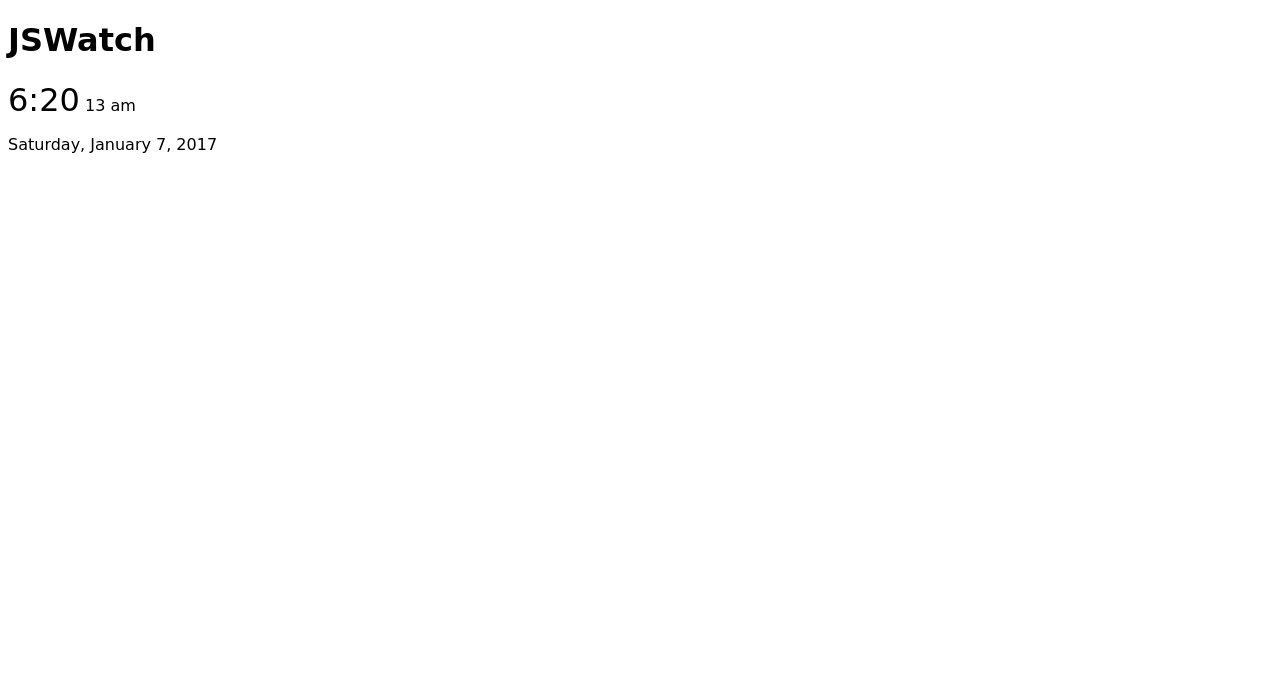
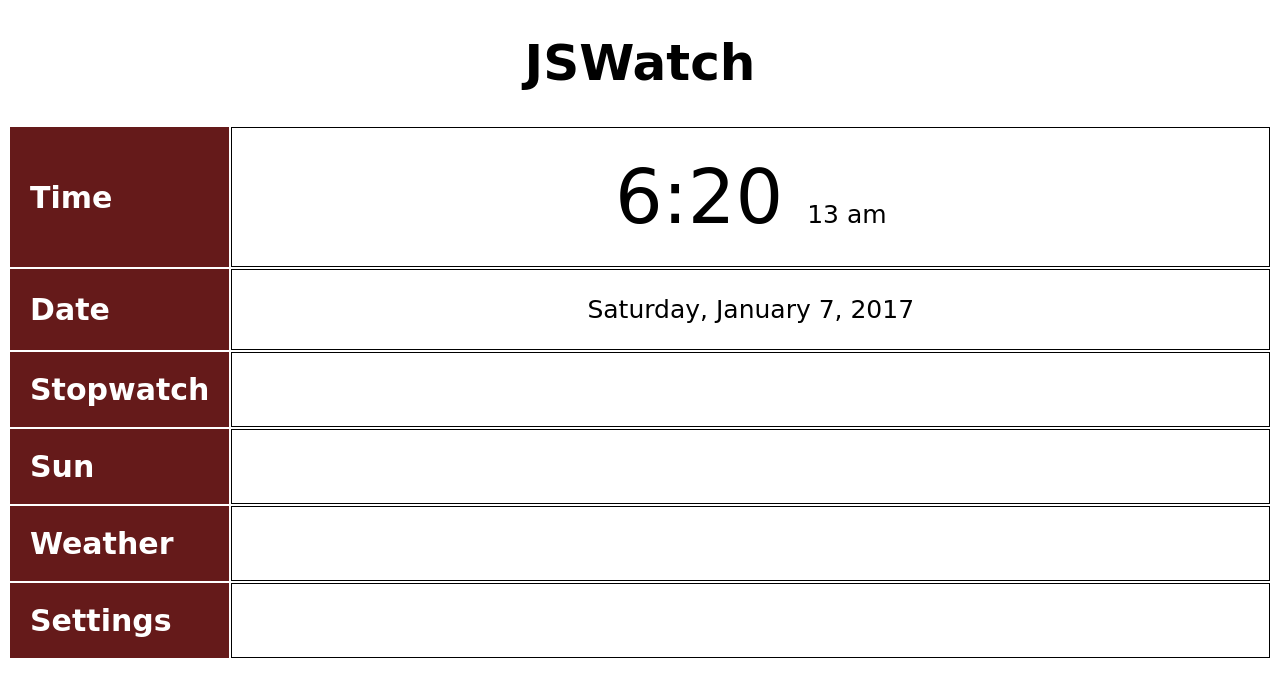
Before and after one commit to mikeorr/javascript, a website with bundled scripts: page watch.html in a window 1280 px wide. Built offline with nearby package versions, Linux system fonts and the light colour scheme.

Commit message:
Table layout.

```diff
--- a/watch.css
+++ b/watch.css
@@ -1,5 +1,28 @@
 body {
+    background-color: white;
+    color: black;
     font-family: cursive;
+    font-size: 25px;   /* Browser default is 16px */
+    text-align: center;
+    }
+
+table.watch {
+    width: 100%;
+    /* margin: 0 auto; */
+    }
+
+table.watch th {
+    background-color: #651a1a;  /* dark brown (25%) */
+    color: white;
+    font-size: 30px;
+    padding: 20px 20px;
+    text-align: left;
+    width: 120px;
+    }
+
+table.watch td {
+    border: solid 1px;
+    padding: 1em;
     }
 
 div.time-row {
@@ -7,5 +30,5 @@ div.time-row {
     }
 
 span#hours-minutes {
-    font-size: xx-large;
+    font-size: 75px;
     }
--- a/watch.html
+++ b/watch.html
@@ -23,19 +23,37 @@
 
     <h1>JSWatch</h1>
 
-    <div class="row time-row">
-      <div class="col-sm-12">
-          <span id="hours-minutes">00:00</span>
+    <table class="watch">
+      <tr>
+        <th scope="row">Time</th>
+        <td>
+          <span id="hours-minutes">00:00</span> &nbsp;
           <span id="seconds">00</span>
           <span id="ampm">am</span>
-      </div>
-    </div>
-
-    <div class="row date-row">
-      <div class="col-sm-12">
-          <span id="date">date</span>
-      </div>
-    <div>
+        </td>
+      </tr>
+      <tr>
+        <th scope="row">Date</th>
+        <td><span id="date">date</span></td>
+      </tr>
+      <tr>
+        <th scope="row">Stopwatch</th>
+        <td>
+        </td>
+      </tr>
+      <tr>
+        <th scope="row">Sun</th>
+        <td></td>
+      </tr>
+      <tr>
+        <th scope="row">Weather</th>
+        <td></td>
+      </tr>
+      <tr>
+        <th scope="row">Settings</th>
+        <td></td>
+      </tr>
+    </table>
 
     <!-- END page content -->
 
```
